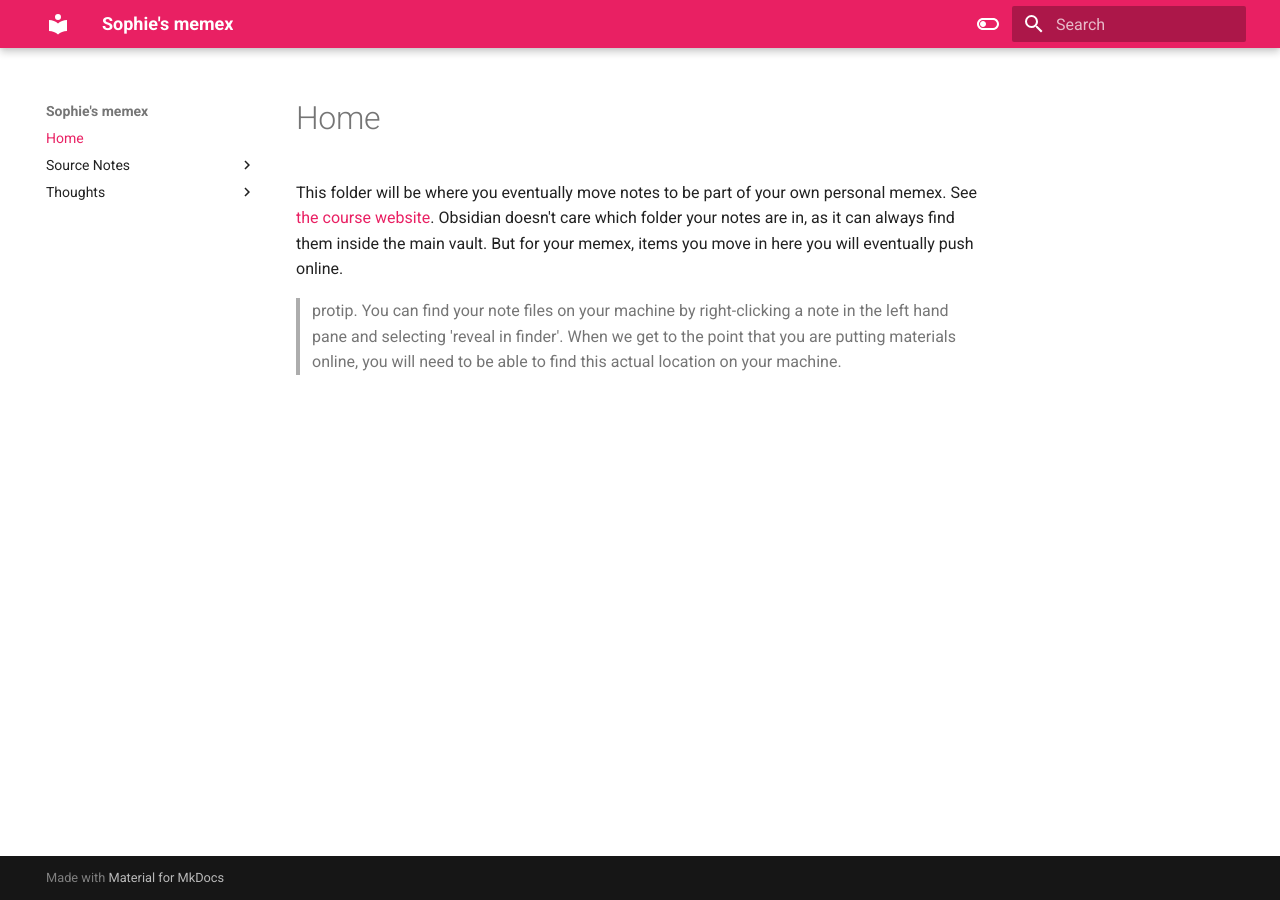
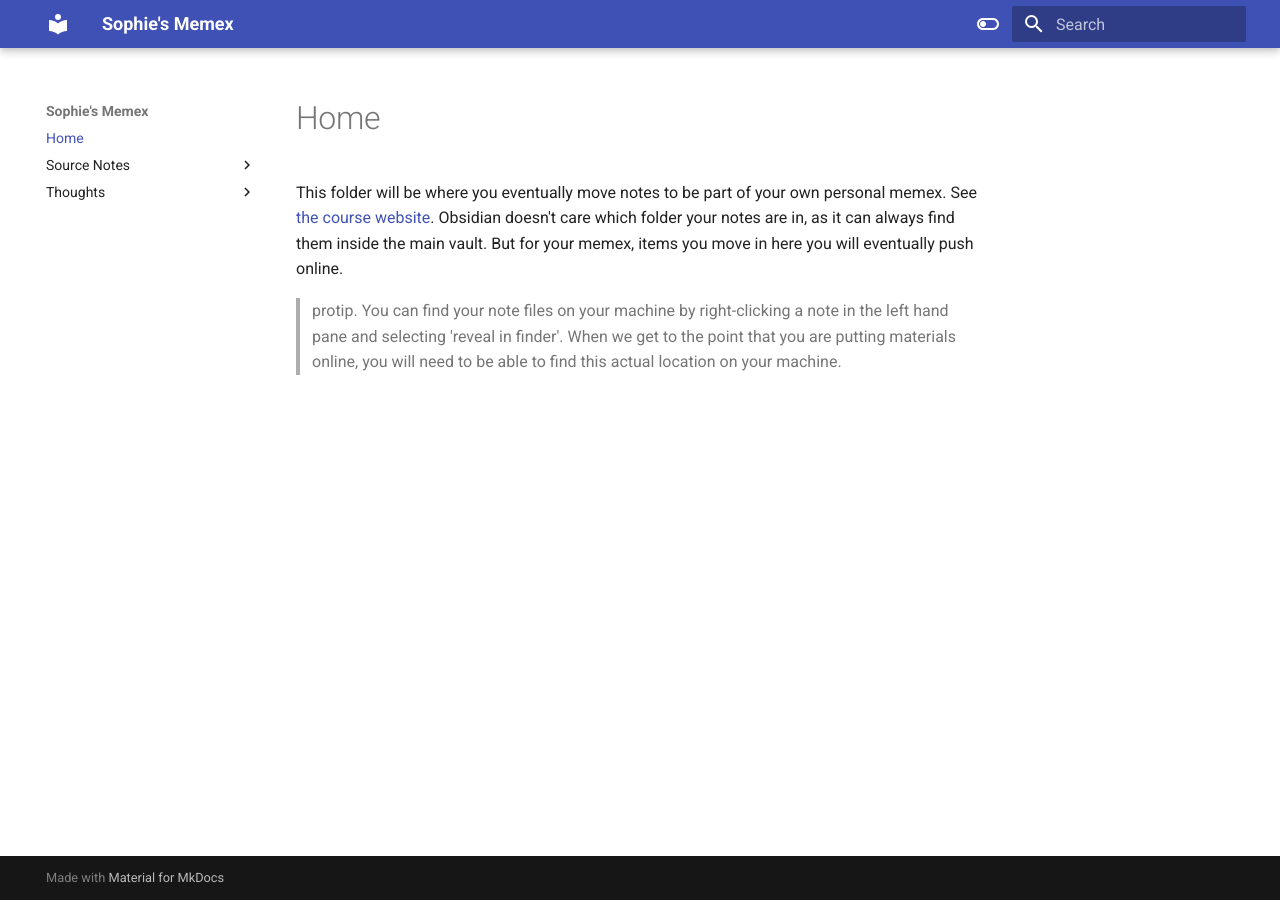
Before and after one commit to probablyanxious/hist1900-memex, an MkDocs documentation site: the page built from docs/index.md, in a window 1280 px wide. Built offline with MkDocs 1.6.1 and Material for MkDocs 9.7.7, drawn with Linux system fonts in a browser that asks for light colours.

Commit message:
Update mkdocs.yml

```diff
--- a/mkdocs.yml
+++ b/mkdocs.yml
@@ -1,4 +1,4 @@
-site_name: Sophie's memex
+site_name: Sophie's Memex
 
 theme:
     name: 'material'
@@ -7,7 +7,7 @@ theme:
     # Light mode
     - media: "(prefers-color-scheme: light)"
       scheme: default
-      primary: pink
+      primary: '#b9f6ca'
       accent: indigo
       toggle:
         icon: material/toggle-switch-off-outline
```
